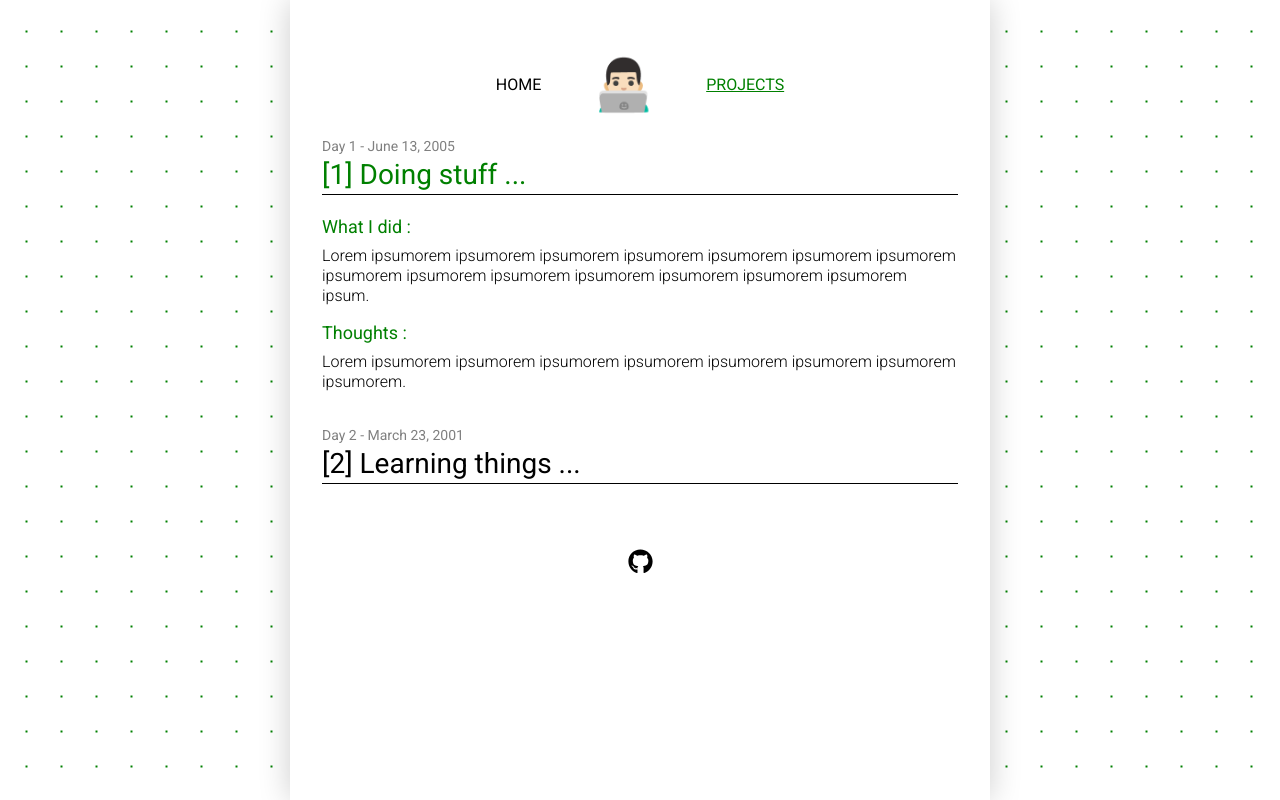
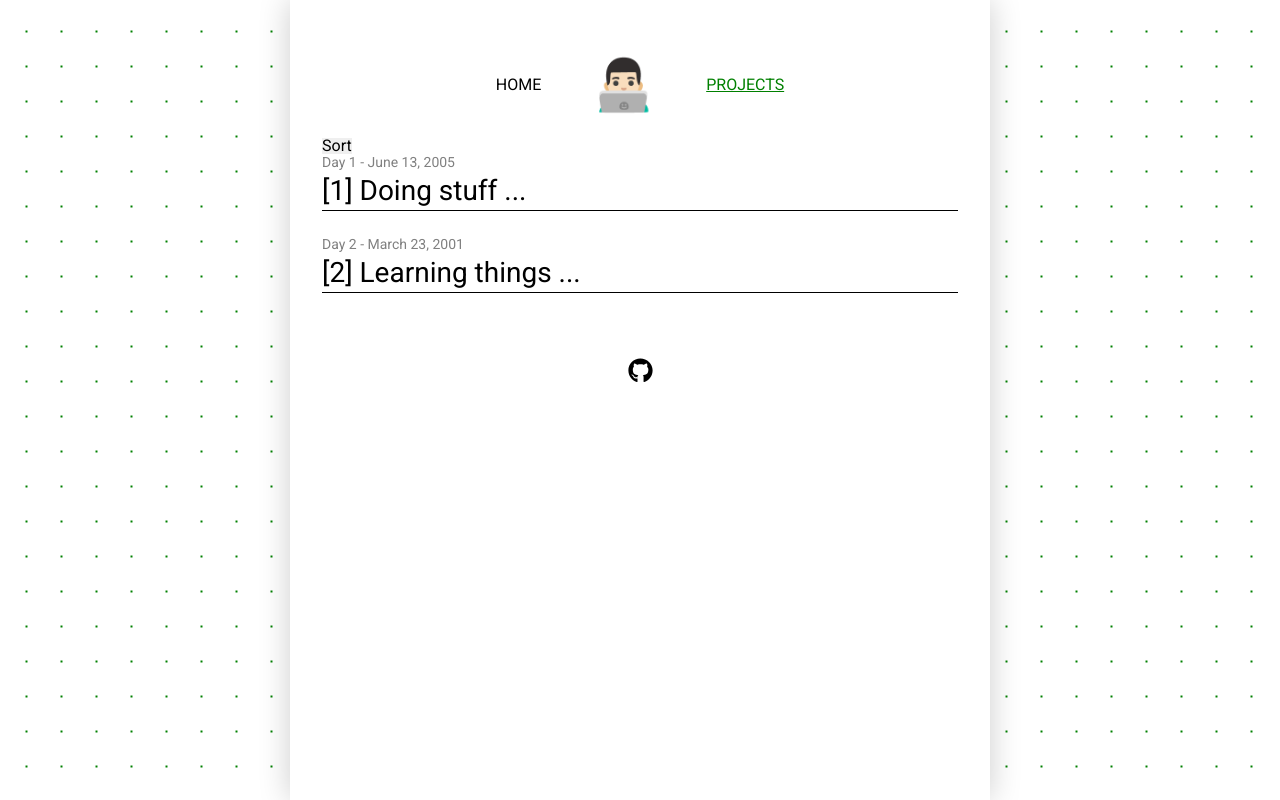
Before and after one commit to amerre/100DaysOfCode_Journal, a Nuxt app: page /projects in a window 1280 px wide. Built offline with nearby package versions, Linux system fonts and the light colour scheme.

Commit message:
:construction: Building sort function

```diff
--- a/components/projects/Projects.vue
+++ b/components/projects/Projects.vue
@@ -1,6 +1,8 @@
 <template>
   <div>
-    <div class="projects" v-for="day in $store.state" :key="day">
+    <button @click="sortOrder = !sortOrder">Sort</button>
+    <div v-if="!sortOrder">
+      <div class="projects" v-for="(day, index) in sortDays_Old" :key="index">
         <button @click="day.active = !day.active" :class="{ active: day.active }">
           <sub>{{ day.date }}</sub>
           <h1>{{ day.title }}</h1>
@@ -15,4 +17,66 @@
         </transition>
       </div>
     </div>
+    <div v-if="sortOrder">
+      <div class="projects" v-for="(day, index) in sortDays_New" :key="index">
+        <button @click="day.active = !day.active" :class="{ active: day.active }">
+          <sub>{{ day.date }}</sub>
+          <h1>{{ day.title }}</h1>
+        </button>
+        <transition name="appear" mode="out-in">
+          <div class="projectContent" v-if="day.active">
+            <strong>What I did :</strong>
+            <p>{{ day.whatIDid }}</p>
+            <strong>Thoughts :</strong>
+            <p>{{ day.thoughts }}</p>
+          </div>
+        </transition>
+      </div>
+    </div>
+  </div>
 </template>
+
+<script>
+export default {
+  data() {
+    return {
+      sortOrder: false
+    };
+  },
+  computed: {
+    sortDays_Old() {
+      let days = this.$store.state;
+      let sortedDays = {};
+      let keys = [];
+
+      for (let key in days) {
+        keys.push(key);
+      }
+
+      for (let i = 0; i < keys.length; i++) {
+        let value = days[keys[i]];
+        sortedDays[keys[i]] = value;
+      }
+
+      return sortedDays;
+    },
+    sortDays_New() {
+      let days = this.$store.state;
+      let sortedDays = {};
+      let keys = [];
+
+      for (let key in days) {
+        keys.push(key);
+      }
+
+      // New
+      for (let i = keys.length - 1; i >= 0; i--) {
+        let value = days[keys[i]];
+        sortedDays[keys[i]] = value;
+      }
+
+      return sortedDays;
+    }
+  }
+};
+</script>
--- a/store/index.js
+++ b/store/index.js
@@ -4,7 +4,7 @@ const createStore = () => {
   return new Vuex.Store({
     state: {
       "01": {
-        active: true,
+        active: false,
         title: "[1] Doing stuff ...",
         date: "Day 1 - June 13, 2005",
         whatIDid:
```
Lines whose indentation alone changed are shown as unchanged.
